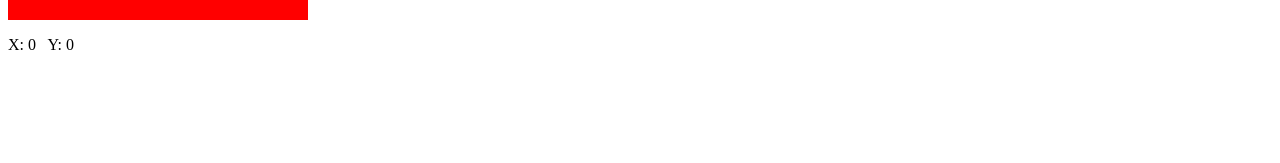
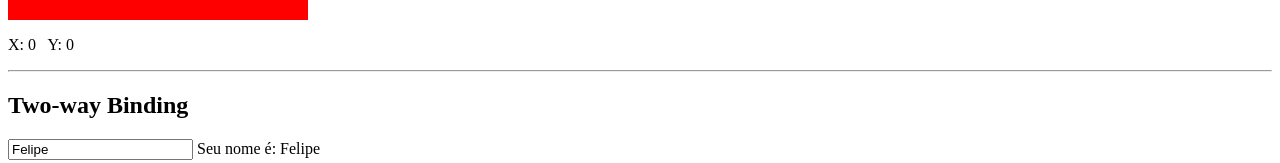
Before and after one commit to Felipe-Euzebio/angular13-udemy, an Angular app: page / in a window 1280 px wide. Shown: the part 789-952 px from the top of the page. Before the commit the page ends 859 px from the top, so only its background shows below. Built offline with nearby package versions, Linux system fonts and the light colour scheme.

Commit message:
Aula 20 - Two-way Binding

```diff
--- a/src/app/app.module.ts
+++ b/src/app/app.module.ts
@@ -5,6 +5,7 @@
 import { AppComponent } from './app.component';
 import { TitleComponent } from './components/title/title.component';
 import { DataBindingComponent } from './components/data-binding/data-binding.component';
+import { FormsModule } from '@angular/forms';
 
 @NgModule({
   declarations: [
@@ -14,7 +15,8 @@
   ],
   imports: [
     BrowserModule,
-    AppRoutingModule
+    AppRoutingModule,
+    FormsModule
   ],
   providers: [],
   bootstrap: [AppComponent]
--- a/src/app/components/data-binding/data-binding.component.html
+++ b/src/app/components/data-binding/data-binding.component.html
@@ -23,3 +23,9 @@
 <div (mousemove)="mouseMoveTest($event)" style="background: red; width: 300px; height: 300px;"></div>
 
 <p>X: {{ position.x }} &nbsp; Y: {{ position.y }}</p>
+
+<hr>
+<h2>Two-way Binding</h2>
+
+<input type="text" [(ngModel)]="nome" name="nome">
+Seu nome é: {{ nome }}
```
